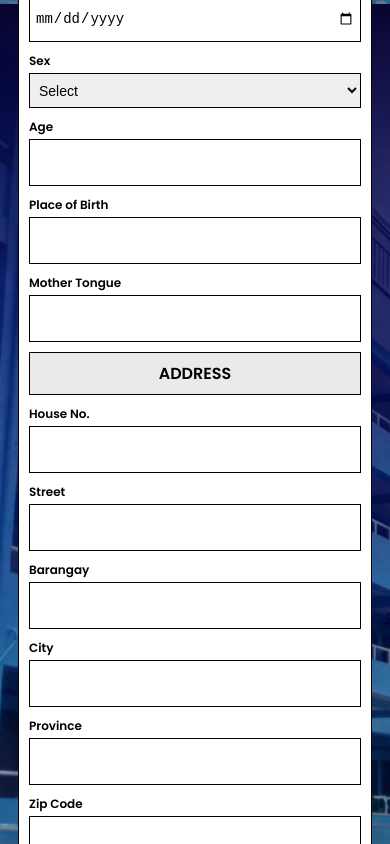
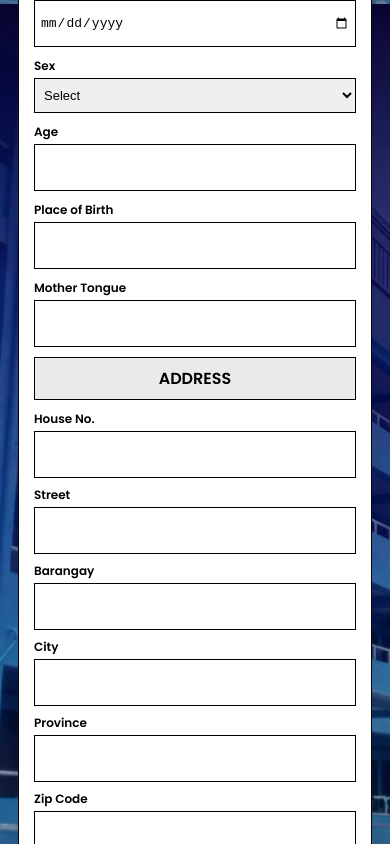
Before and after one commit to capileraineallen04-jpg/THS---EnrollEase, a plain HTML site: page junior2.html in a window 390 px wide. Shown: the part 840-1684 px from the top of the page. Drawn offline with Linux system fonts and the light colour scheme.

Commit message:
Enhance responsive styles for form and buttons

```diff
--- a/junior2.html
+++ b/junior2.html
@@ -94,30 +94,44 @@ input, select {
 .enroll-btn:hover {
   background:#333;
 }
-
-
-/* ================== RESPONSIVE MEDIA QUERIES ================== */
-
 /* Tablets (width ≤ 768px) */
 @media (max-width: 768px) {
+  body {
+    padding: 15px;
+    background-size: cover; /* Ensure background scales */
+  }
   .form {
-    padding: 15px;
+    padding: 20px; /* Slightly more space */
   }
   .row {
-    flex-direction: column;
+    flex-direction: column; /* Stack form rows vertically */
+    gap: 15px; /* Add spacing between stacked items */
   }
   .field {
     font-size: 14px;
+    width: 100%; /* Ensure inputs take full width */
+  }
+  input, select {
+    height: 40px;
+    padding: 8px;
+    font-size: 14px;
   }
   .address-grid {
+    display: grid;
     grid-template-columns: repeat(2, 1fr);
+    gap: 10px; /* Add spacing between grid items */
   }
   .address-grid .wide {
     grid-column: span 2;
   }
   .enroll-btn {
-    padding: 10px 30px;
+    padding: 12px 30px;
     width: 100%;
+    font-size: 16px;
+  }
+  h3 {
+    font-size: 18px;
+    margin-bottom: 10px;
   }
 }
 
@@ -128,19 +142,26 @@ input, select {
     background-size: cover;
   }
   .form {
-    padding: 10px;
+    padding: 15px;
     border-width: 1px;
+  }
+  .row {
+    flex-direction: column;
+    gap: 10px;
   }
   .field {
     font-size: 12px;
+    width: 100%;
   }
   input, select {
     height: 35px;
     padding: 5px;
-    font-size: 14px;
+    font-size: 13px;
   }
   .address-grid {
+    display: grid;
     grid-template-columns: 1fr;
+    gap: 8px;
   }
   .address-grid .wide {
     grid-column: span 1;
@@ -152,11 +173,9 @@ input, select {
   }
   h3 {
     font-size: 16px;
-    padding: 8px;
+    padding: 8px 0;
   }
 }
-
-
 
 </style>
 </head>
```
